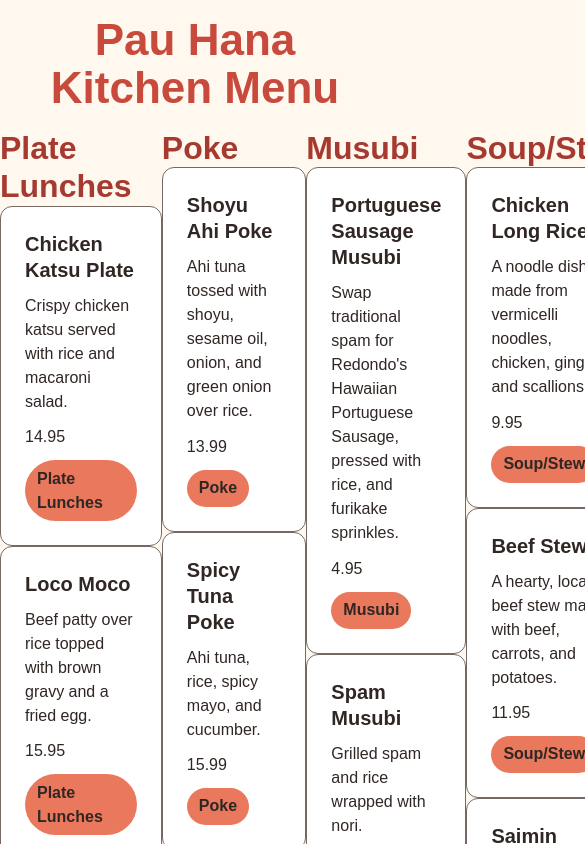
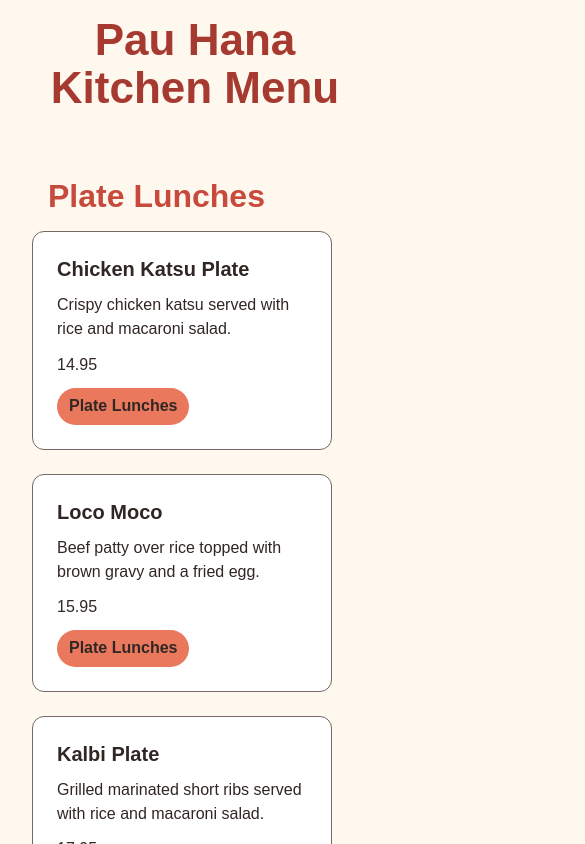
Before and after one commit to jjackson112/pau-hana-kitchen, a React (Vite) app in the folder frontend/: page /menu in a window 390 px wide. Shown: the top 844 px of the page, 585 px wide, since content can reach past the window. Built offline with nearby package versions, Linux system fonts and the light colour scheme.

Commit message:
CSS added to Menu

```diff
--- a/frontend/src/App.css
+++ b/frontend/src/App.css
@@ -198,28 +198,37 @@ a {
 /* Menu Styles */
 
 .menu-title {
-  color: var(--pauhana-red);
+  color: var(--pauhana-red-dark);
   text-align: center;
   padding: 1rem;
 }
 
 .menu-container {
-  display: grid;
-  grid-template-columns: repeat(4, 1fr);
+  margin: 2rem;
 }
 
 .category-title {
-  color: var(--pauhana-red-dark);
+  padding: 1rem;
+}
+
+.menu-category-items {
+  display: grid;
+  grid-template-columns: repeat(4, 1fr);
+  gap: 1.5rem;
+}
+
+.category-title {
+  color: var(--pauhana-red);
 }
 
 @media (max-width: 900px) {
-  .popular-dishes {
+  .popular-dishes, .menu-category-items {
     grid-template-columns: repeat(2, 1fr);
   }
 }
 
 @media (max-width: 600px) {
-  .popular-dishes {
+  .popular-dishes, .menu-category-items {
     grid-template-columns: 1fr;
   }
 }
```
